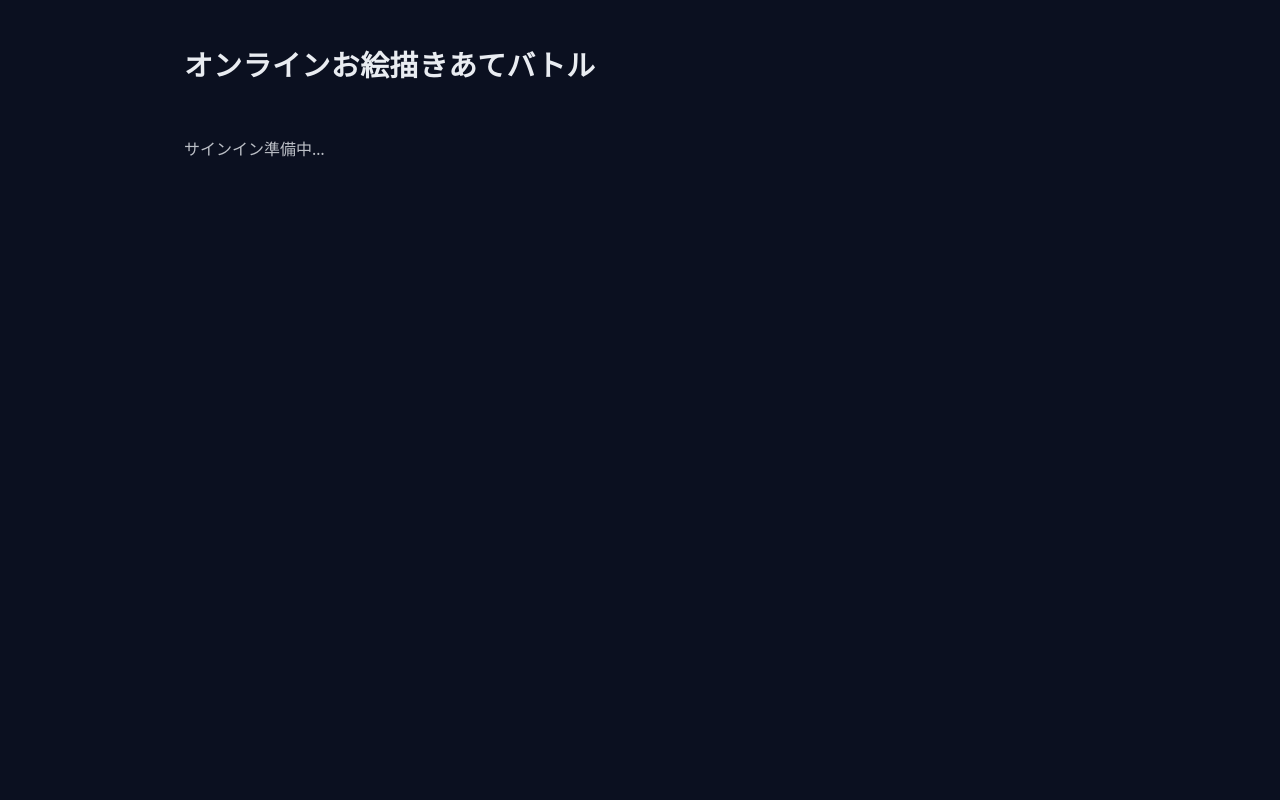
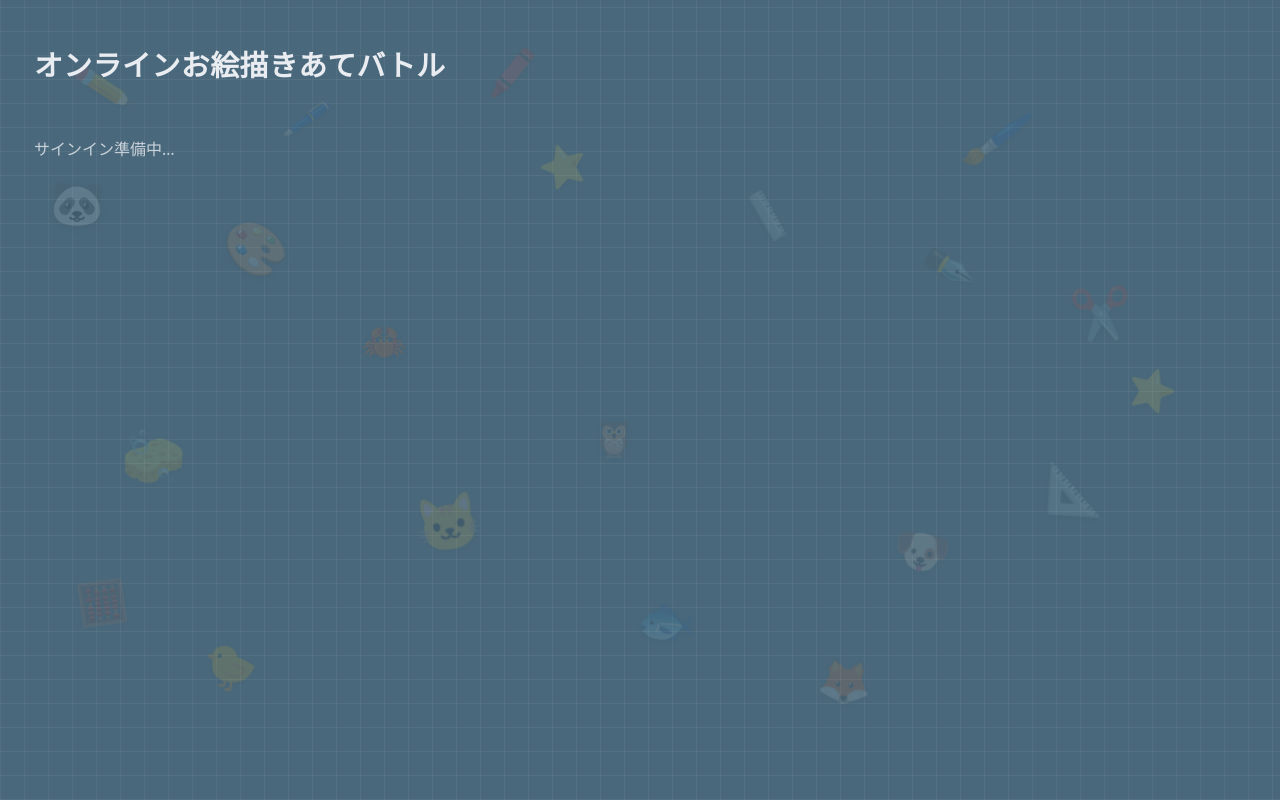
Before and after one commit to must9811/OekakiBattle, a Next.js app in the folder frontend/: page / in a window 1280 px wide. Built offline with nearby package versions, Linux system fonts and the light colour scheme; no server answers.

Commit message:
v1.2 commit

```diff
--- a/frontend/app/page.tsx
+++ b/frontend/app/page.tsx
@@ -142,7 +142,32 @@ export default function HomePage() {
   }
 
   return (
-    <main className="container grid" style={{ gap: 16 }}>
+    <div className="homeBg">
+      <div className="doodles" aria-hidden>
+        <span className="doodle" style={{ top:'12%', left:'8%', ...( { ['--size']: '44px', ['--rot']: '-12deg', ['--float']: '13s' } as any) }}>✏️</span>
+        <span className="doodle" style={{ top:'18%', left:'78%', ...( { ['--size']: '56px', ['--rot']: '8deg', ['--float']: '18s' } as any) }}>🖌️</span>
+        <span className="doodle" style={{ top:'32%', left:'20%', ...( { ['--size']: '52px', ['--rot']: '0deg', ['--float']: '16s' } as any) }}>🎨</span>
+        <span className="doodle" style={{ top:'28%', left:'60%', ...( { ['--size']: '42px', ['--rot']: '15deg', ['--float']: '15s' } as any) }}>📏</span>
+        <span className="doodle" style={{ top:'40%', left:'86%', ...( { ['--size']: '50px', ['--rot']: '-5deg', ['--float']: '19s' } as any) }}>✂️</span>
+        <span className="doodle" style={{ top:'58%', left:'12%', ...( { ['--size']: '52px', ['--rot']: '6deg', ['--float']: '17s' } as any) }}>🧽</span>
+        <span className="doodle" style={{ top:'66%', left:'35%', ...( { ['--size']: '54px', ['--rot']: '-10deg', ['--float']: '20s' } as any) }}>🐱</span>
+        <span className="doodle" style={{ top:'70%', left:'72%', ...( { ['--size']: '46px', ['--rot']: '12deg', ['--float']: '14s' } as any) }}>🐶</span>
+        <span className="doodle" style={{ top:'78%', left:'52%', ...( { ['--size']: '48px', ['--rot']: '0deg', ['--float']: '22s' } as any) }}>🐟</span>
+        <span className="doodle" style={{ top:'84%', left:'18%', ...( { ['--size']: '44px', ['--rot']: '8deg', ['--float']: '21s' } as any) }}>🐤</span>
+        <span className="doodle" style={{ top:'22%', left:'44%', ...( { ['--size']: '40px', ['--rot']: '-18deg', ['--float']: '12s' } as any) }}>⭐️</span>
+        <span className="doodle" style={{ top:'50%', left:'90%', ...( { ['--size']: '40px', ['--rot']: '18deg', ['--float']: '12s' } as any) }}>⭐️</span>
+        {/* more icons: tools/animals to enrich the theme */}
+        <span className="doodle" style={{ top:'10%', left:'40%', ...( { ['--size']: '42px', ['--rot']: '-6deg', ['--float']: '16s' } as any) }}>🖍️</span>
+        <span className="doodle" style={{ top:'16%', left:'24%', ...( { ['--size']: '38px', ['--rot']: '10deg', ['--float']: '15s' } as any) }}>🖊️</span>
+        <span className="doodle" style={{ top:'34%', left:'74%', ...( { ['--size']: '40px', ['--rot']: '-14deg', ['--float']: '19s' } as any) }}>✒️</span>
+        <span className="doodle" style={{ top:'62%', left:'84%', ...( { ['--size']: '48px', ['--rot']: '4deg', ['--float']: '18s' } as any) }}>📐</span>
+        <span className="doodle" style={{ top:'76%', left:'8%', ...( { ['--size']: '40px', ['--rot']: '-8deg', ['--float']: '20s' } as any) }}>🧮</span>
+        <span className="doodle" style={{ top:'86%', left:'66%', ...( { ['--size']: '44px', ['--rot']: '6deg', ['--float']: '17s' } as any) }}>🦊</span>
+        <span className="doodle" style={{ top:'26%', left:'6%', ...( { ['--size']: '44px', ['--rot']: '0deg', ['--float']: '21s' } as any) }}>🐼</span>
+        <span className="doodle" style={{ top:'56%', left:'48%', ...( { ['--size']: '36px', ['--rot']: '0deg', ['--float']: '14s' } as any) }}>🦉</span>
+        <span className="doodle" style={{ top:'44%', left:'30%', ...( { ['--size']: '36px', ['--rot']: '0deg', ['--float']: '13s' } as any) }}>🦀</span>
+      </div>
+      <main className="container grid" style={{ gap: 16 }}>
       <h1 className="title">オンラインお絵描きあてバトル</h1>
       {!ready && <p className="subtitle">サインイン準備中…</p>}
       {ready && (
@@ -150,7 +175,7 @@ export default function HomePage() {
           {mode === "none" && (
             <div className="row" style={{ gap: 12 }}>
               <button className="button" onClick={() => setMode("create")}>部屋を作成する</button>
-              <button className="button ghost" onClick={() => setMode("join")}>部屋に入室する</button>
+              <button className="button" onClick={() => setMode("join")}>部屋に入室する</button>
             </div>
           )}
 
@@ -161,15 +186,27 @@ export default function HomePage() {
                 <button className="button ghost" onClick={() => setMode("none")}>戻る</button>
               </div>
               <form onSubmit={onSubmit} className="grid" style={{ gap: 10, marginTop: 12 }}>
-                <label className="label">部屋名
+                <label className="label">
+                  <div className="labelHead">
+                    <span>部屋名</span>
+                    <span className="helpIcon" title="2〜24文字。半角/全角どちらも可。同名の部屋は作成できません。">？</span>
+                  </div>
                   <input className={`input${errors.name ? " invalid" : ""}`} value={name} onChange={(e) => { setName(e.target.value); if (errors.name) setErrors(v=>({ ...v, name: undefined })) }} required minLength={2} maxLength={24} />
                   {errors.name && <span className="fieldError">{errors.name}</span>}
                 </label>
-                <label className="label">パスワード
+                <label className="label">
+                  <div className="labelHead">
+                    <span>パスワード</span>
+                    <span className="helpIcon" title="4〜16文字。部屋の鍵として使用します。">？</span>
+                  </div>
                   <input className={`input${errors.password ? " invalid" : ""}`} value={password} onChange={(e) => { setPassword(e.target.value); if (errors.password) setErrors(v=>({ ...v, password: undefined })) }} required minLength={4} maxLength={16} type="password" />
                   {errors.password && <span className="fieldError">{errors.password}</span>}
                 </label>
-                <label className="label">ユーザー名
+                <label className="label">
+                  <div className="labelHead">
+                    <span>ユーザー名</span>
+                    <span className="helpIcon" title="1〜16文字。ルーム内で一意である必要があります。">？</span>
+                  </div>
                   <input className={`input${errors.username ? " invalid" : ""}`} value={username} onChange={(e) => { setUsername(e.target.value); if (errors.username) setErrors(v=>({ ...v, username: undefined })) }} required minLength={1} maxLength={16} />
                   {errors.username && <span className="fieldError">{errors.username}</span>}
                 </label>
@@ -178,12 +215,13 @@ export default function HomePage() {
                     <label className="label">ラウンド数
                       <input className="input" type="number" min={1} max={10} value={rounds} onChange={(e) => setRounds(Number(e.target.value))} />
                     </label>
-                    <label className="label">制限時間（秒）
+                    <label className="label">制限時間（分）
                       <select className="input" value={roundTime} onChange={(e) => setRoundTime(Number(e.target.value))}>
-                        <option value={30}>30</option>
-                        <option value={60}>60</option>
-                        <option value={90}>90</option>
-                        <option value={120}>120</option>
+                        <option value={60}>1分</option>
+                        <option value={120}>2分</option>
+                        <option value={180}>3分</option>
+                        <option value={240}>4分</option>
+                        <option value={300}>5分</option>
                       </select>
                     </label>
                   </div>
@@ -206,11 +244,14 @@ export default function HomePage() {
               <li>出題者は毎回ランダムに決まりますが、全員が一度出題者を経験するまでは同じ人が再度出題者になることはありません。</li>
               <li>誰かが正解すると、<strong>正解者に5点</strong>、<strong>出題者に3点</strong>が入ります。制限時間内に正解者がいない場合は、誰にも点数は入りません。</li>
               <li>描画は全員に<strong>リアルタイムで同期</strong>されます。ペンや消しゴムの使用、線の太さや色の変更も可能です。</li>
+              <li>全ラウンド終了時に最も得点の高い参加者が<strong>優勝</strong>です。同点の場合は複数人が優勝となります。</li>
+              <li>1部屋につき最小3人、最大10人まで遊べます。</li>
             </ul>
 
           </section>
         </>
       )}
     </main>
+    </div>
   )
 }
--- a/frontend/components/CanvasBoard.tsx
+++ b/frontend/components/CanvasBoard.tsx
@@ -153,9 +153,9 @@ export default function CanvasBoard({ roomId, enabled, channelName }: Props){
         <div className='row' style={{ gap:8, marginBottom:8 }}>
           <label className='label'>色<input className='input' type='color' value={color} onChange={e=>setColor(e.target.value)} /></label>
           <label className='label'>太さ<input className='input' type='range' min={1} max={20} value={width} onChange={e=>setWidth(Number(e.target.value))} /></label>
-          <button className={'button ' + (mode==='pen'?'':'ghost')} onClick={()=>setMode('pen')}>ペン</button>
-          <button className={'button ' + (mode==='erase'?'':'ghost')} onClick={()=>setMode('erase')}>消しゴム</button>
-          <button className='button ghost' onClick={onClear}>クリア</button>
+          <button className='button' onClick={()=>setMode('pen')}>ペン</button>
+          <button className='button' onClick={()=>setMode('erase')}>消しゴム</button>
+          <button className='button' onClick={onClear}>クリア</button>
         </div>
       )}
       <canvas
--- a/frontend/styles/globals.css
+++ b/frontend/styles/globals.css
@@ -1,18 +1,40 @@
-:root{ color-scheme: light dark; --bg:#0b1020; --panel:#111833; --accent:#5b8aff; --text:#e9ecf1; --muted:#9aa4c8 }
+:root{ color-scheme: light; --bg:#49687b; --panel:#092c4a; --accent:#0880dc; --text:#e9ecf1; --muted:#9aa4c8 }
 *{ box-sizing:border-box }
 html,body{ height:100% }
 body{ margin:0; background:var(--bg); color:var(--text); font-family: ui-sans-serif, system-ui, -apple-system, Segoe UI, Roboto, Noto Sans JP, sans-serif }
-.container{ max-width:960px; margin:0 auto; padding:24px }
+.homeBg{
+  position:relative;
+  min-height:100vh;
+  /* drawing-themed: soft paint blobs + subtle graph paper grid */
+  background:
+    repeating-linear-gradient(0deg, rgba(255,255,255,.06) 0 1px, transparent 1px 24px),
+    repeating-linear-gradient(90deg, rgba(255,255,255,.05) 0 1px, transparent 1px 24px),
+    var(--bg);
+  background-blend-mode: screen, screen, screen, screen, normal, normal, normal;
+}
+.homeBg .container{ position:relative; z-index:2 }
+.doodles{ position:absolute; inset:0; z-index:1; pointer-events:none }
+.doodle{ position:absolute; transform: translate(-50%, -50%) rotate(var(--rot, 0deg));
+  font-size: var(--size, 48px); opacity:.12; filter: drop-shadow(0 2px 4px rgba(0,0,0,.25));
+  animation: floatY var(--float, 14s) ease-in-out infinite, spin var(--spin, 0s) linear infinite; }
+@keyframes floatY { 0%{ transform: translate(-50%,-50%) rotate(var(--rot, 0deg)) }
+  50%{ transform: translate(calc(-50% + 0px), calc(-50% - 12px)) rotate(var(--rot, 0deg)) }
+  100%{ transform: translate(-50%,-50%) rotate(var(--rot, 0deg)) } }
+@keyframes spin { from{ transform: translate(-50%,-50%) rotate(calc(var(--rot, 0deg) + 0deg)) }
+  to{ transform: translate(-50%,-50%) rotate(calc(var(--rot, 0deg) + 360deg)) } }
+.container{ max-width:1260px; margin:0 auto; padding:24px }
 .card{ background:var(--panel); border:1px solid rgba(255,255,255,.08); border-radius:12px; padding:16px }
 .row{ display:flex; gap:12px; align-items:center; flex-wrap:wrap }
 .grid{ display:grid; gap:12px }
 .button{ background:var(--accent); color:white; border:none; border-radius:8px; padding:.6rem 1rem; cursor:pointer; font-weight:600 }
-.button.ghost{ background:transparent; border:1px solid var(--accent); color:var(--accent) }
+.button.ghost{ background:transparent; border:1px solid var(--accent);  }
 .button:disabled{ opacity:.6; cursor:not-allowed }
 .input{ background:#0b1126; border:1px solid rgba(255,255,255,.12); color:var(--text); border-radius:8px; padding:.5rem .7rem }
 .input.invalid{ border-color:#ff6b6b }
 .fieldError{ color:#ff6b6b; font-size:.85rem }
 .label{ display:grid; gap:6px }
+.labelHead{ display:flex; align-items:center; gap:6px }
+.helpIcon{ display:inline-flex; align-items:center; justify-content:center; width:18px; height:18px; margin-left:6px; border-radius:50%; border:1px solid rgba(255,255,255,.28); background:rgba(255,255,255,.08); color:var(--text); font-size:12px; line-height:1; cursor:help }
 .hstack{ display:flex; gap:8px; align-items:center }
 .title{ font-size:1.8rem; font-weight:800; letter-spacing:.02em }
 .subtitle{ opacity:.8 }
```
Also changed, not shown: frontend/app/room/[roomName]/page.tsx (+7 -2 lines), 3 other files (tests, documents, lock files or other folders).
